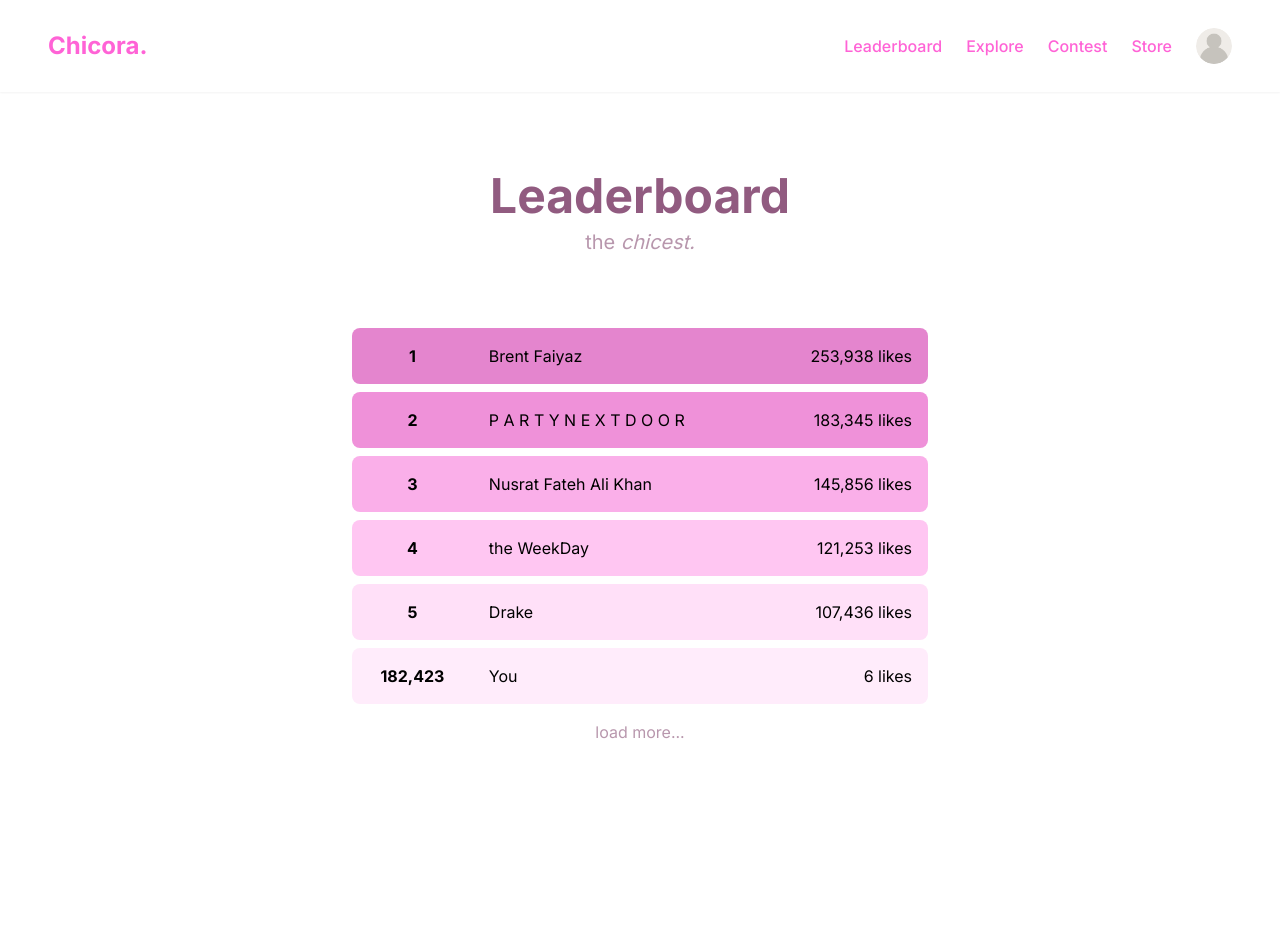
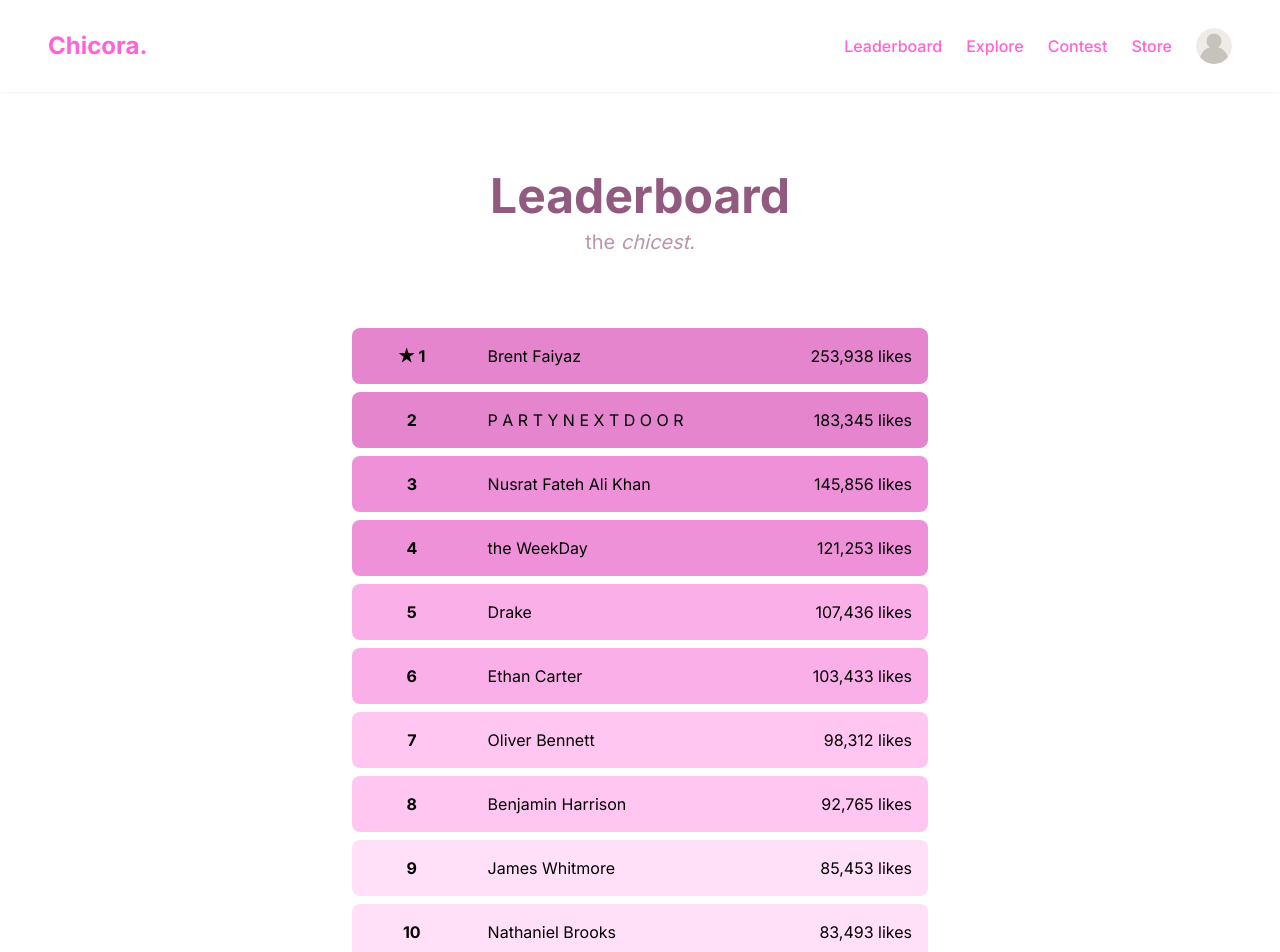
Before and after one commit to ArshanKaudinya/chicora, a React (Create React App) app: page /chicora/leaderboard in a window 1280 px wide. Shown: the top 952 px of the page. Before the commit the page ends 800 px from the top, so only its background shows below. Built offline with nearby package versions, Linux system fonts and the light colour scheme; no server answers.

Commit message:
leaderboard edit

```diff
--- a/src/pages/leaderboard.js
+++ b/src/pages/leaderboard.js
@@ -17,41 +17,70 @@ function Leaderboard() {
             <tbody>
 
             <tr className="bg-lb1 text-black rounded-lg overflow-hidden">
-                <td className="px-4 py-4 text-center font-bold rounded-l-lg">1</td>
+                <td className="px-4 py-4 text-center font-bold rounded-l-lg">★ 1</td>
                 <td className="px-4 py-2">Brent Faiyaz</td>
                 <td className="px-4 py-2 text-right rounded-r-lg">253,938 likes</td>
             </tr>
 
-            <tr className="bg-lb2 text-black rounded-lg overflow-hidden">
+            <tr className="bg-lb1 text-black rounded-lg overflow-hidden">
                 <td className="px-4 py-4 text-center font-bold rounded-l-lg">2</td>
                 <td className="px-4 py-2">P A R T Y N E X T D O O R</td>
                 <td className="px-4 py-2 text-right rounded-r-lg">183,345 likes</td>
             </tr>
 
-            <tr className="bg-lb3 text-black rounded-lg overflow-hidden">
+            <tr className="bg-lb2 text-black rounded-lg overflow-hidden">
                 <td className="px-4 py-4 text-center font-bold rounded-l-lg">3</td>
                 <td className="px-4 py-2">Nusrat Fateh Ali Khan</td>
                 <td className="px-4 py-2 text-right rounded-r-lg">145,856 likes</td>
             </tr>
 
-            <tr className="bg-lb4 text-black rounded-lg overflow-hidden">
+            <tr className="bg-lb2 text-black rounded-lg overflow-hidden">
                 <td className="px-4 py-4 text-center font-bold rounded-l-lg">4</td>
                 <td className="px-4 py-2">the WeekDay</td>
                 <td className="px-4 py-2 text-right rounded-r-lg">121,253 likes</td>
             </tr>
 
-            <tr className="bg-lb5 text-black rounded-lg overflow-hidden">
+            <tr className="bg-lb3 text-black rounded-lg overflow-hidden">
                 <td className="px-4 py-4 text-center font-bold rounded-l-lg">5</td>
                 <td className="px-4 py-2">Drake</td>
                 <td className="px-4 py-2 text-right rounded-r-lg">107,436 likes</td>
             </tr>
+            <tr className="bg-lb3 text-black rounded-lg overflow-hidden">
+                <td className="px-4 py-4 text-center font-bold rounded-l-lg">6</td>
+                <td className="px-4 py-2">Ethan Carter</td>
+                <td className="px-4 py-2 text-right rounded-r-lg">103,433 likes</td>
+            </tr>
+
+                <tr className="bg-lb4 text-black rounded-lg overflow-hidden">
+                <td className="px-4 py-4 text-center font-bold rounded-l-lg">7</td>
+                <td className="px-4 py-2">Oliver Bennett</td>
+                <td className="px-4 py-2 text-right rounded-r-lg">98,312 likes</td>
+            </tr>
+
+                <tr className="bg-lb4 text-black rounded-lg overflow-hidden">
+                <td className="px-4 py-4 text-center font-bold rounded-l-lg">8</td>
+                <td className="px-4 py-2">Benjamin Harrison</td>
+                <td className="px-4 py-2 text-right rounded-r-lg">92,765 likes</td>
+            </tr>
+
+
+            <tr className="bg-lb5 text-black rounded-lg overflow-hidden">
+                <td className="px-4 py-4 text-center font-bold rounded-l-lg">9</td>
+                <td className="px-4 py-2">James Whitmore</td>
+                <td className="px-4 py-2 text-right rounded-r-lg">85,453 likes</td>
+            </tr>
+            <tr className="bg-lb5 text-black rounded-lg overflow-hidden">
+                <td className="px-4 py-4 text-center font-bold rounded-l-lg">10</td>
+                <td className="px-4 py-2">Nathaniel Brooks</td>
+                <td className="px-4 py-2 text-right rounded-r-lg">83,493 likes</td>
+            </tr>
 
             <tr className="bg-lb6 text-black rounded-lg overflow-hidden">
-                <td className="px-4 py-4 text-center font-bold rounded-l-lg">182,423</td>
+                <td className="px-4 py-4 text-center font-bold rounded-l-lg">192,325</td>
                 <td className="px-4 py-2">You</td>
                 <td className="px-4 py-2 text-right rounded-r-lg">6 likes</td>
             </tr>
-            </tbody>
+           </tbody>
         </table>
 
         <h2 className="text-center text-l text-dlpurple mt-2">load more...</h2>
--- a/src/pages/submission.js
+++ b/src/pages/submission.js
@@ -169,7 +169,7 @@ const Submission = () => {
         {/* Available Clothes + Submit Button */}
         <div className="bg-white p-6 mt-4 rounded-lg w-[400px]">
           <h2 className="text-xl font-bold text-gray-800 mb-4">Available Clothes</h2>
-          <div className="grid grid-cols-4 gap-4">
+          <div className="grid grid-cols-3 gap-4">
             {clothingItems.slice(0, 12).map((item) => (
               <img key={item.id} src={item.image} alt="Clothing"
                 className="w-32 h-28 cursor-pointer shadow-md rounded-md border hover:scale-105 transition-transform"
```
